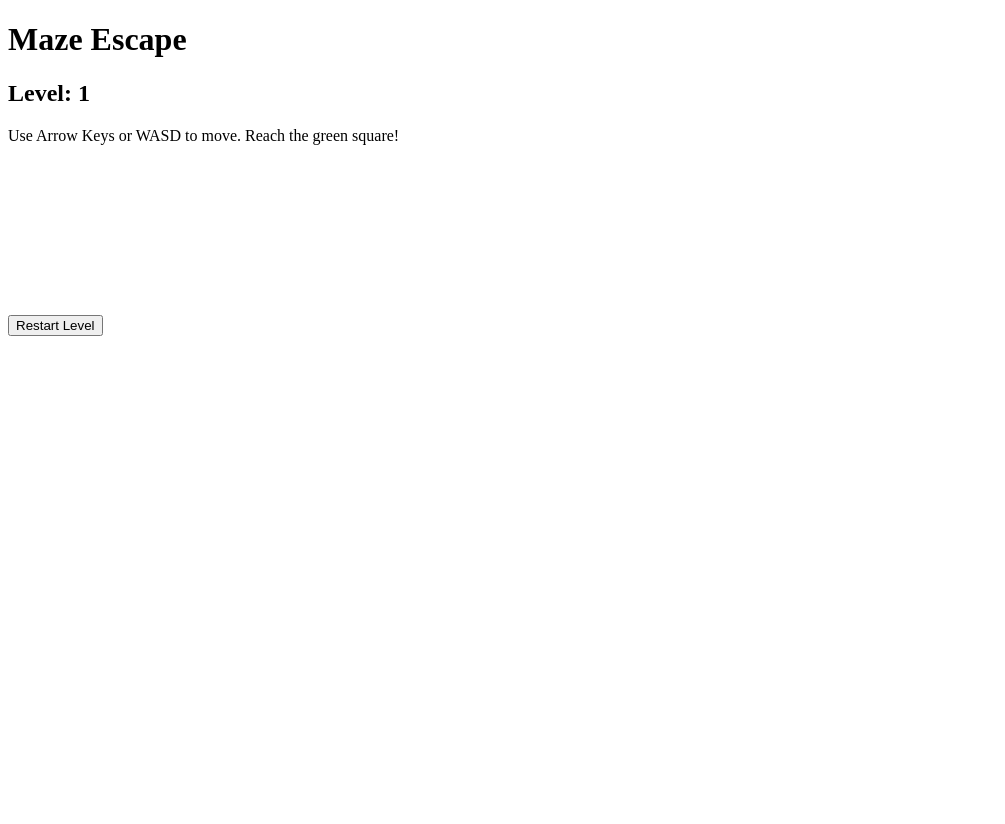
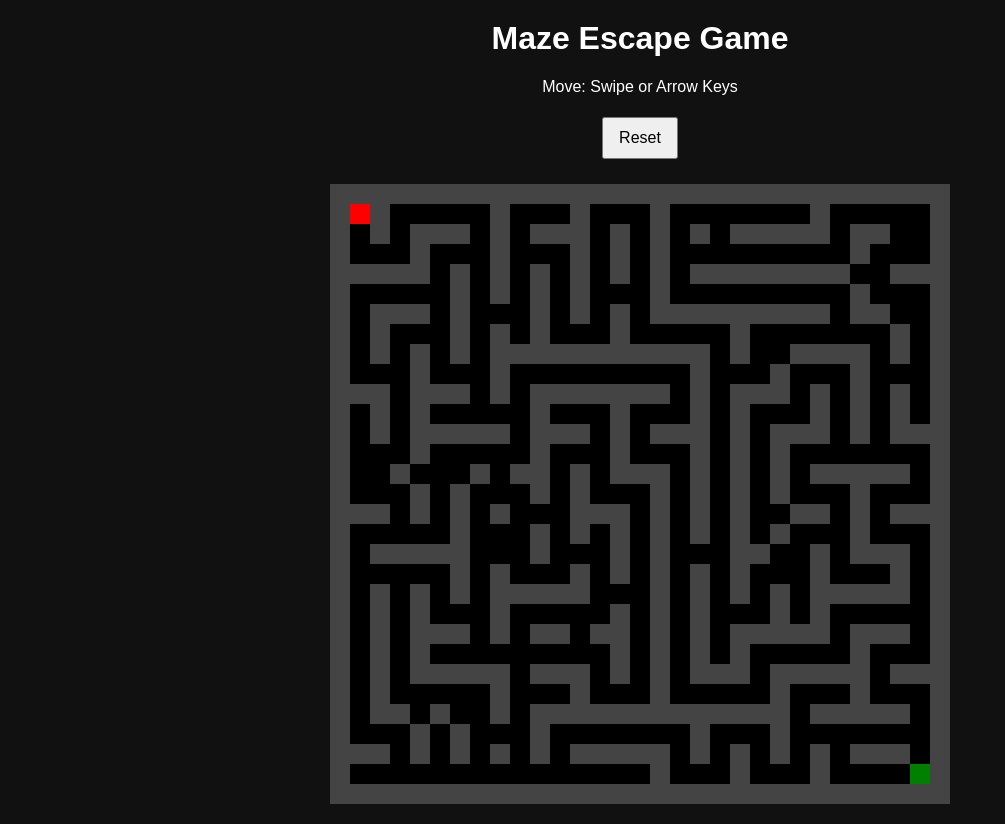
Before and after one commit to taaekkanan-pixel/Maze-Game, a plain HTML site: page index.html in a window 1280 px wide. Shown: the whole page, without its empty margins (0-1005 px from the left). Before the commit the page ends 800 px from the top, so only its background shows below. Drawn offline with Linux system fonts and the light colour scheme.

Commit message:
Update index.html

```diff
--- a/index.html
+++ b/index.html
@@ -1,27 +1,164 @@
 <!DOCTYPE html>
 <html lang="en">
 <head>
-    <meta charset="UTF-8">
-    <meta name="viewport" content="width=device-width, initial-scale=1.0">
-    <title>Maze Escape</title>
-    <link rel="stylesheet" href="style.css">
+<meta charset="UTF-8">
+<meta name="viewport" content="width=device-width, initial-scale=1.0, user-scalable=no">
+<title>Maze Game</title>
+<style>
+  body { margin:0; font-family:Arial; background:#111; color:#fff; text-align:center; }
+  canvas { background:#000; display:block; margin:20px auto; touch-action:none; }
+  h1 { margin-top:20px; }
+  button { padding:10px 15px; margin:5px; font-size:16px; }
+</style>
 </head>
 <body>
-    <div class="game-container">
-        <h1>Maze Escape</h1>
-        <div class="info-panel">
-            <h2 id="level-display">Level: 1</h2>
-            <p id="message">Use Arrow Keys or WASD to move. Reach the green square!</p>
-        </div>
+<h1>Maze Escape Game</h1>
+<p>Move: Swipe or Arrow Keys</p>
+<button onclick="resetGame()">Reset</button>
+<canvas id="mazeCanvas"></canvas>
 
-        <canvas id="gameCanvas"></canvas>
+<script>
+const canvas = document.getElementById('mazeCanvas');
+const ctx = canvas.getContext('2d');
 
-        <div class="controls">
-            <button id="restart-btn">Restart Level</button>
-            <button id="next-btn" style="display: none;">Next Level</button>
-        </div>
-    </div>
+const rows = 31;
+const cols = 31;
+const cellSize = 20;
+canvas.width = cols * cellSize;
+canvas.height = rows * cellSize;
 
-    <script src="script.js"></script>
+let maze = [];
+let player = { x: 1, y: 1 };
+let goal = { x: cols - 2, y: rows - 2 };
+
+function generateMaze() {
+  maze = Array.from({ length: rows }, () => Array(cols).fill(1));
+
+  function carve(x, y) {
+    const dirs = [[0,-2],[0,2],[-2,0],[2,0]].sort(()=>Math.random()-0.5);
+
+    for (let [dx, dy] of dirs) {
+      let nx = x + dx;
+      let ny = y + dy;
+
+      if (nx > 0 && ny > 0 && nx < cols-1 && ny < rows-1 && maze[ny][nx] === 1) {
+        maze[ny][nx] = 0;
+        maze[y + dy/2][x + dx/2] = 0;
+        carve(nx, ny);
+      }
+    }
+  }
+
+  maze[1][1] = 0;
+  carve(1,1);
+
+  for (let i = 0; i < 80; i++) {
+    let x = Math.floor(Math.random() * (cols-2)) + 1;
+    let y = Math.floor(Math.random() * (rows-2)) + 1;
+    maze[y][x] = 0;
+  }
+
+  let visited = Array.from({ length: rows }, () => Array(cols).fill(false));
+  let queue = [{x:1,y:1,d:0}];
+  visited[1][1] = true;
+  let farthest = {x:1,y:1,d:0};
+
+  while(queue.length) {
+    let {x,y,d} = queue.shift();
+    if (d > farthest.d) farthest = {x,y,d};
+
+    for (let [dx,dy] of [[1,0],[-1,0],[0,1],[0,-1]]) {
+      let nx = x+dx, ny = y+dy;
+      if (maze[ny] && maze[ny][nx] === 0 && !visited[ny][nx]) {
+        visited[ny][nx] = true;
+        queue.push({x:nx,y:ny,d:d+1});
+      }
+    }
+  }
+
+  goal = { x: farthest.x, y: farthest.y };
+}
+
+function drawMaze() {
+  for (let y = 0; y < rows; y++) {
+    for (let x = 0; x < cols; x++) {
+      ctx.fillStyle = maze[y][x] === 1 ? '#444' : '#000';
+      ctx.fillRect(x * cellSize, y * cellSize, cellSize, cellSize);
+    }
+  }
+
+  ctx.fillStyle = 'green';
+  ctx.fillRect(goal.x * cellSize, goal.y * cellSize, cellSize, cellSize);
+
+  ctx.fillStyle = 'red';
+  ctx.fillRect(player.x * cellSize, player.y * cellSize, cellSize, cellSize);
+}
+
+function movePlayer(dx, dy) {
+  const nx = player.x + dx;
+  const ny = player.y + dy;
+
+  if (maze[ny] && maze[ny][nx] === 0) {
+    player.x = nx;
+    player.y = ny;
+  }
+
+  if (player.x === goal.x && player.y === goal.y) {
+    setTimeout(() => {
+      alert('You escaped!');
+      resetGame();
+    }, 100);
+  }
+
+  drawMaze();
+}
+
+// keyboard
+
+document.addEventListener('keydown', (e) => {
+  if (['ArrowUp','ArrowDown','ArrowLeft','ArrowRight'].includes(e.key)) {
+    e.preventDefault();
+  }
+
+  switch (e.key) {
+    case 'ArrowUp': movePlayer(0, -1); break;
+    case 'ArrowDown': movePlayer(0, 1); break;
+    case 'ArrowLeft': movePlayer(-1, 0); break;
+    case 'ArrowRight': movePlayer(1, 0); break;
+  }
+});
+
+// touch swipe (for iPad / mobile)
+let startX = 0;
+let startY = 0;
+
+canvas.addEventListener('touchstart', (e) => {
+  const touch = e.touches[0];
+  startX = touch.clientX;
+  startY = touch.clientY;
+});
+
+canvas.addEventListener('touchend', (e) => {
+  const touch = e.changedTouches[0];
+  let dx = touch.clientX - startX;
+  let dy = touch.clientY - startY;
+
+  if (Math.abs(dx) > Math.abs(dy)) {
+    if (dx > 20) movePlayer(1, 0);
+    else if (dx < -20) movePlayer(-1, 0);
+  } else {
+    if (dy > 20) movePlayer(0, 1);
+    else if (dy < -20) movePlayer(0, -1);
+  }
+});
+
+function resetGame() {
+  generateMaze();
+  player = { x: 1, y: 1 };
+  drawMaze();
+}
+
+resetGame();
+</script>
 </body>
 </html>
```
